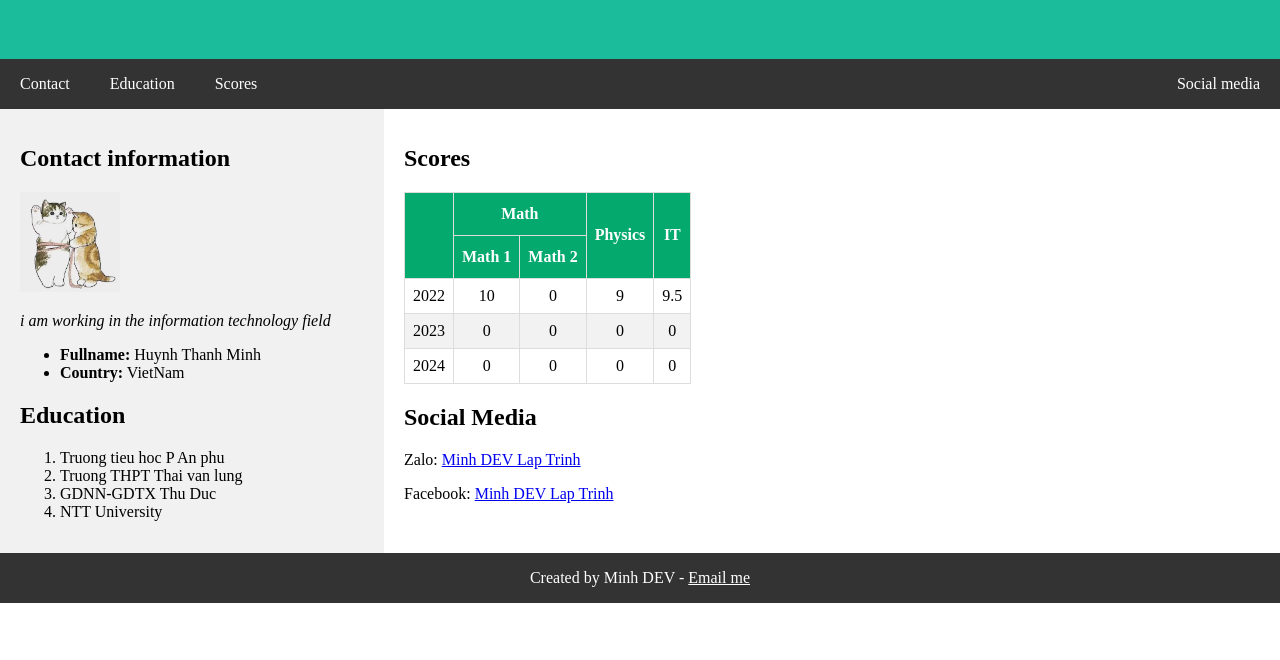
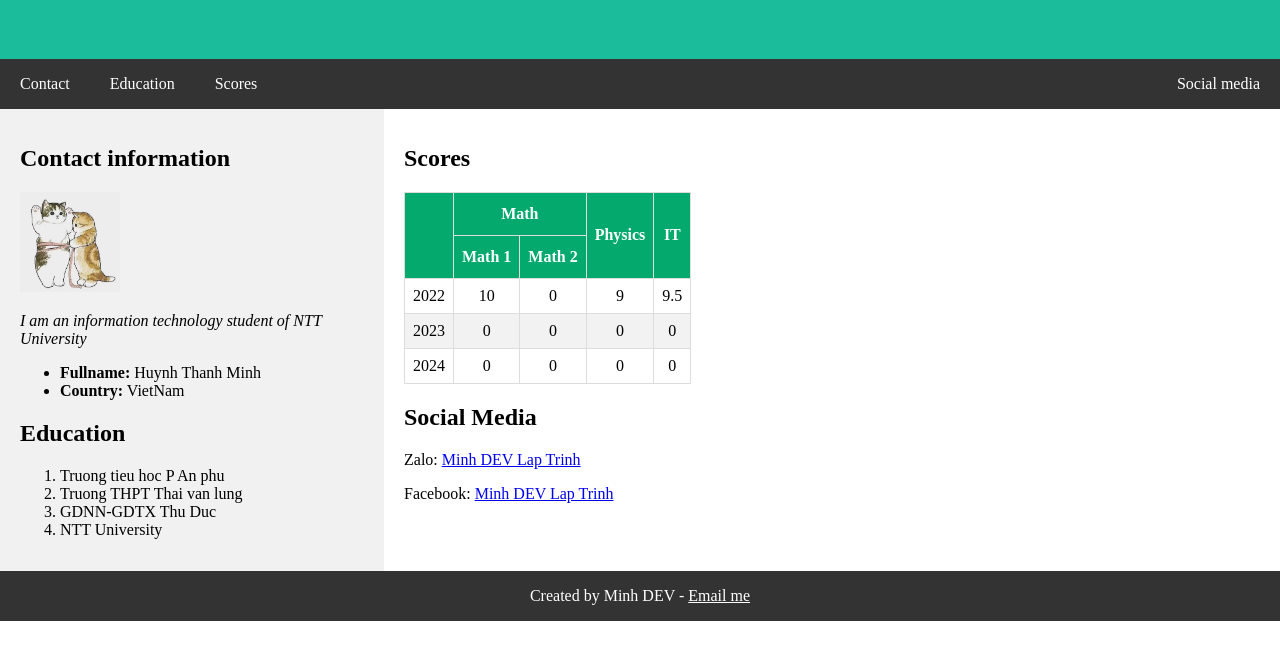
Before and after one commit to thanhminhDEV/My-Resume-Website, a plain HTML site: page index.html in a window 1280 px wide. Shown: the part 138-798 px from the top of the page. Drawn offline with Linux system fonts and the light colour scheme.

Commit message:
Fix Desc

```diff
--- a/index.html
+++ b/index.html
@@ -27,7 +27,12 @@
                     width="100px"
                     height="100px"
                 />
-                <p><em>i am working in the information technology field</em></p>
+                <p>
+                    <em
+                        >I am an information technology student of NTT
+                        University</em
+                    >
+                </p>
 
                 <ul>
                     <li><strong>Fullname:</strong> Huynh Thanh Minh</li>
@@ -83,11 +88,11 @@
                 <p>Zalo: <a href="tel:03468564943">Minh DEV Lap Trinh</a></p>
                 <p>
                     Facebook:
-                    <a href="https://www.facebook.com/profile.php?id=100036958007188"
+                    <a
+                        href="https://www.facebook.com/profile.php?id=100036958007188"
                         >Minh DEV Lap Trinh</a
                     >
                 </p>
-
             </div>
         </div>
         <footer>
```
